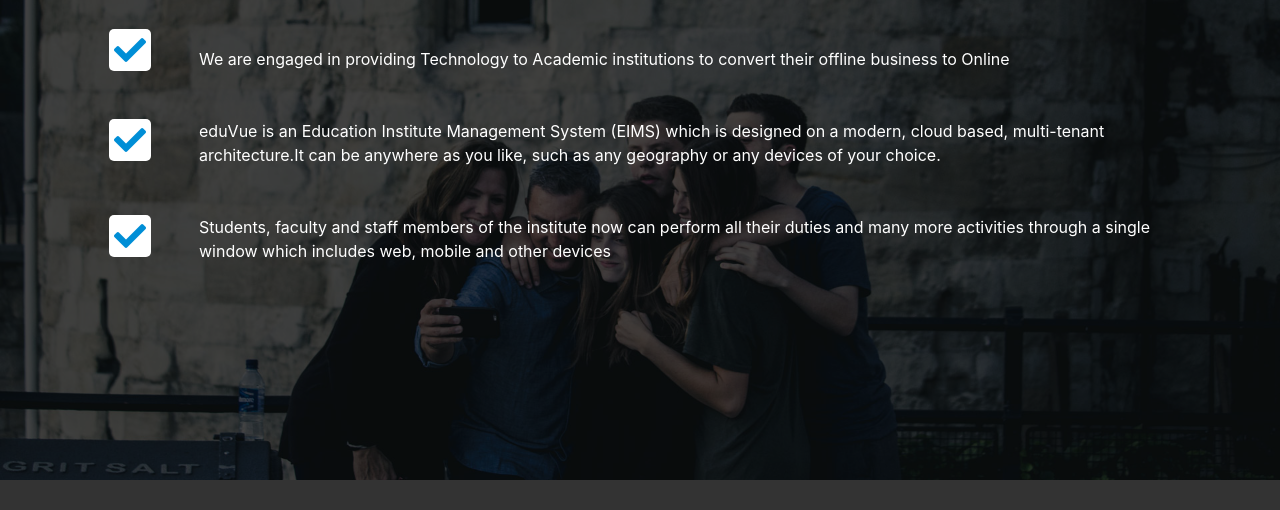
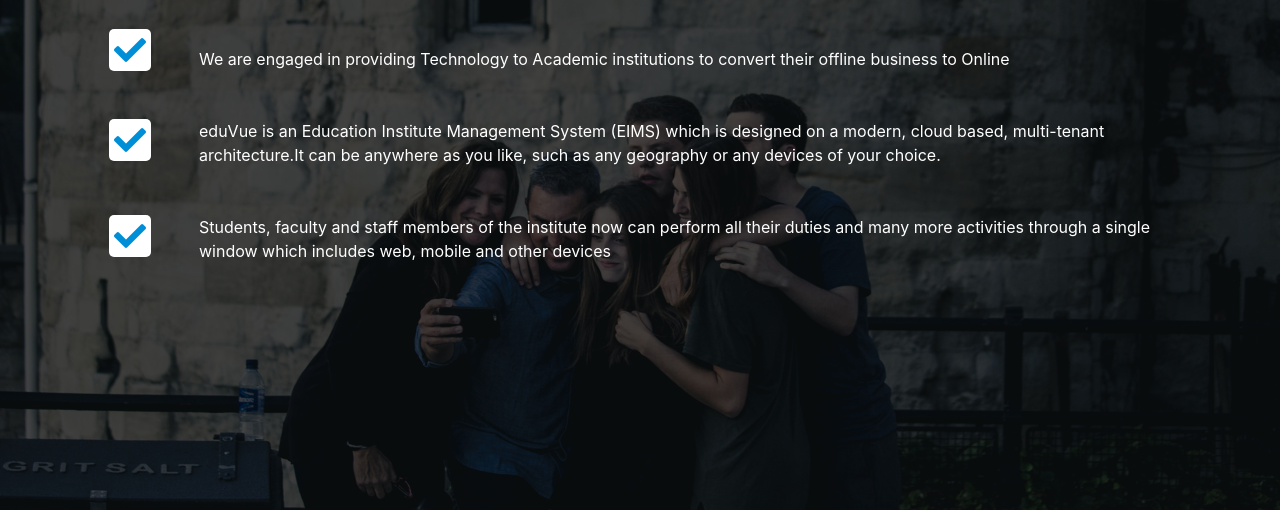
Before and after one commit to venkatraghava/EduVue, a plain HTML site: page index.html in a window 1280 px wide. Shown: the part 220-730 px from the top of the page. Drawn offline with nearby package versions, Linux system fonts and the light colour scheme.

Commit message:
Add files via upload

```diff
--- a/css/style.css
+++ b/css/style.css
@@ -13,7 +13,7 @@ body {
   background-repeat: no-repeat;
   background-size: cover;
   background-attachment: fixed;
-  min-height: 700px;
+  min-height: 1000px;
 }
 
 #home-section .dark-overlay {
@@ -21,7 +21,7 @@ body {
   top: 0;
   left: 0;
   width: 100%;
-  min-height: 700px;
+  min-height: 1000px;
   background: rgba(0, 0, 0, 0.7);
 }
 
```
